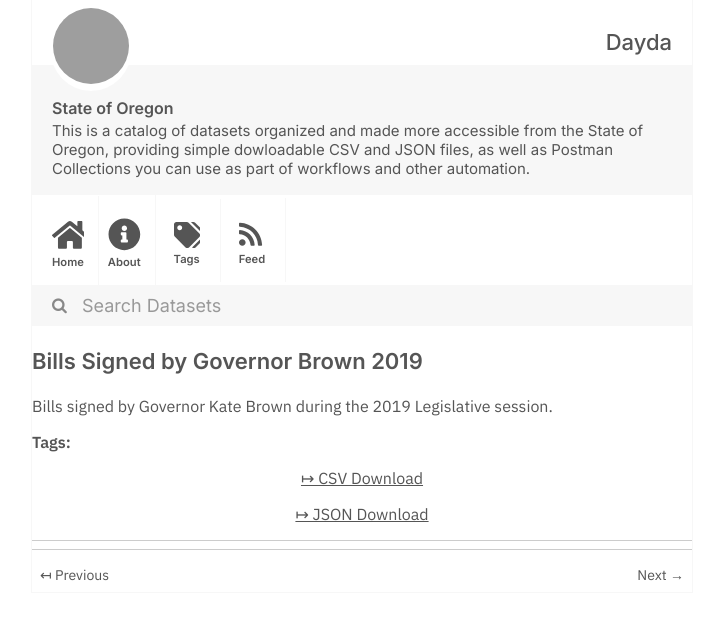
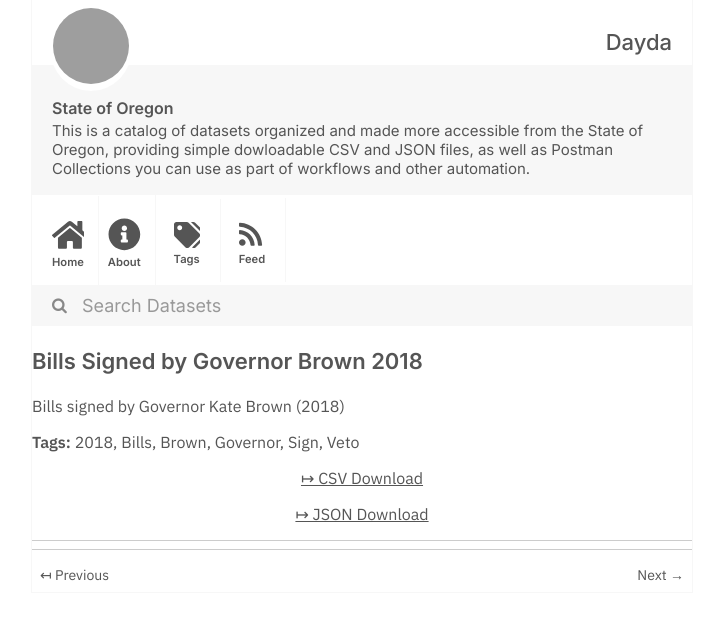
Before and after one commit to dayda-entities/state-of-oregon, a Jekyll site: the page built from _posts/2020-11-10-bills-signed-by-governor-brown.md, in a window 1280 px wide, cut to the strip 0-620 px from the top of the page. Shown: the whole strip, without its empty margins (278-1001 px from the left). Built offline with Jekyll 4.4.1, drawn with Linux system fonts in a browser that asks for light colours; grey boxes are pictures that could not be loaded.

```diff
--- a/_posts/2020-11-10-bills-signed-by-governor-brown.md
+++ b/_posts/2020-11-10-bills-signed-by-governor-brown.md
@@ -1,15 +1,21 @@
 ---
-title: Bills Signed by Governor Brown 2019
-created: '2020-11-10T17:22:16.397962'
-modified: '2020-11-10T17:22:16.397974'
+title: Bills Signed by Governor Brown 2018
+created: '2020-11-10T17:22:30.172674'
+modified: '2020-11-10T17:22:30.172685'
 state: active
 type: dataset
-tags: []
+tags:
+  - '2018'
+  - Bills
+  - Brown
+  - Governor
+  - Sign
+  - Veto
 groups:
   - Local Government
-csv_url: 'https://data.oregon.gov/api/views/aj6g-6752/rows.csv?accessType=DOWNLOAD'
-json_url: 'https://data.oregon.gov/api/views/aj6g-6752/rows.json?accessType=DOWNLOAD'
+csv_url: 'https://data.oregon.gov/api/views/gqej-3969/rows.csv?accessType=DOWNLOAD'
+json_url: 'https://data.oregon.gov/api/views/gqej-3969/rows.json?accessType=DOWNLOAD'
 layout: post
 
 ---
-Bills signed by Governor Kate Brown during the 2019 Legislative session.
+Bills signed by Governor Kate Brown (2018)
```
